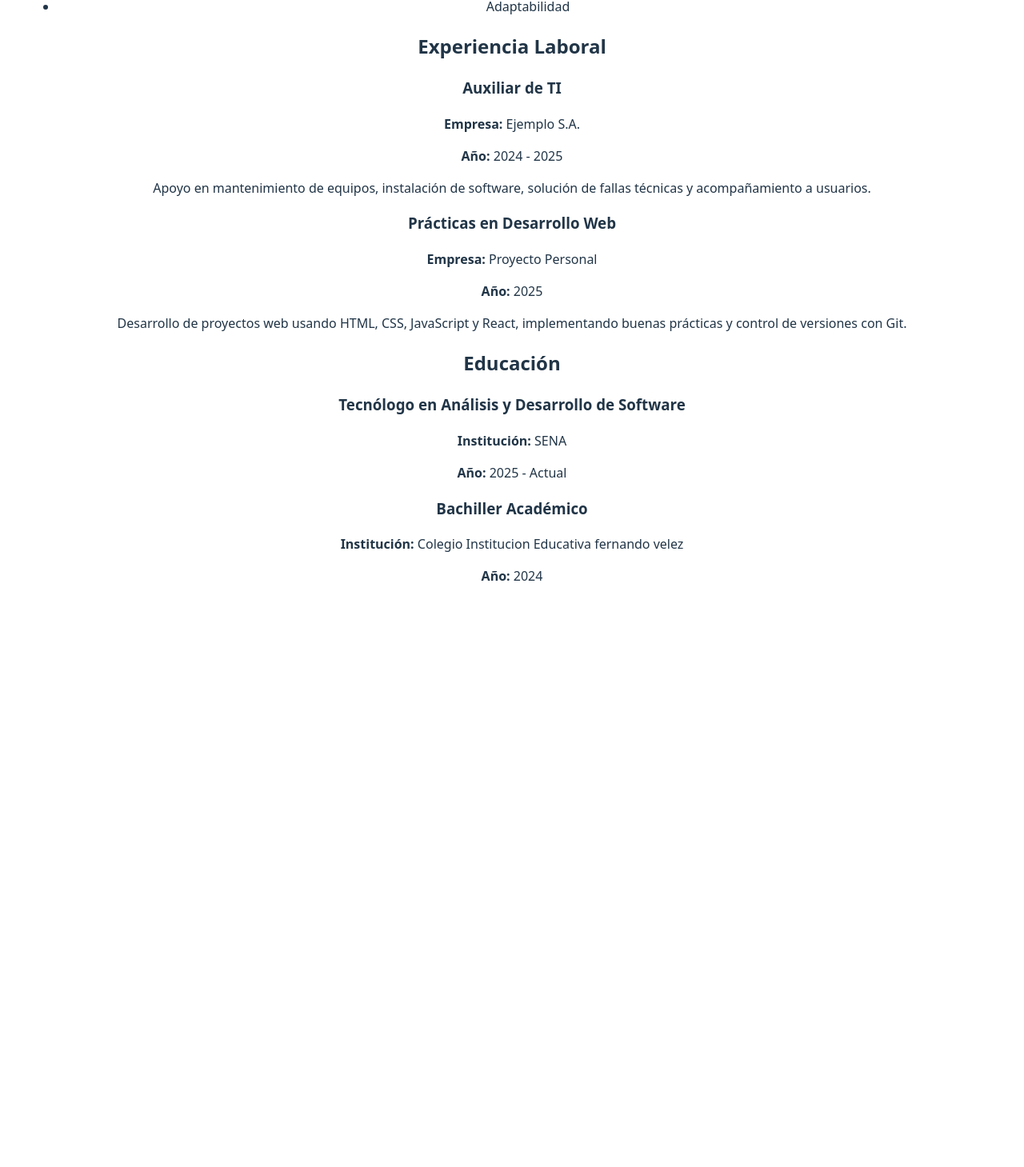
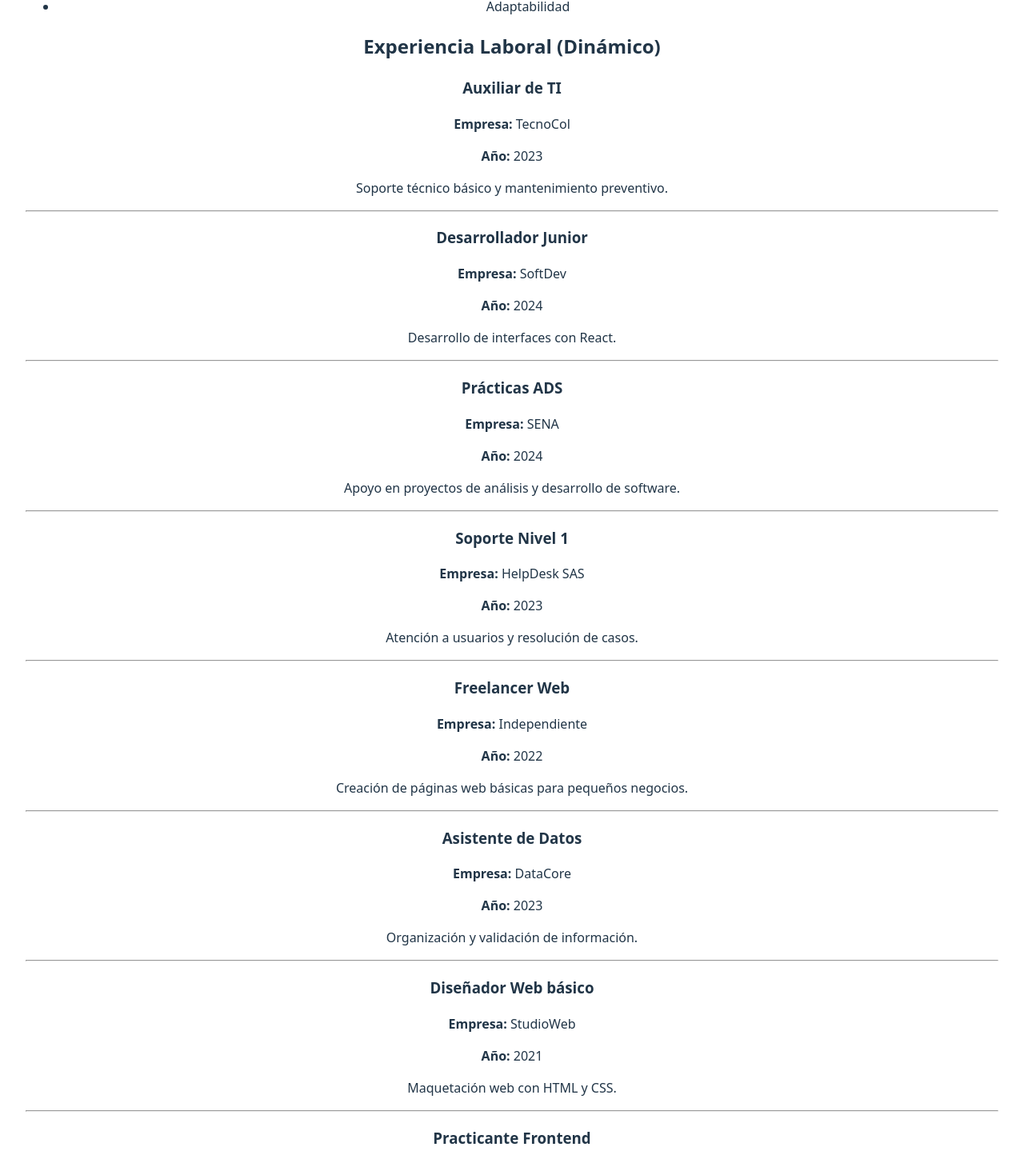
Before and after one commit to mi-proyecto-web/cv-react-nicolas-munoz, a React (Vite) app: page / in a window 1280 px wide. Shown: the part 550-2009 px from the top of the page at 80% size. Before the commit the page ends 1330 px from the top, so only its background shows below. Built offline with nearby package versions, Linux system fonts and the light colour scheme.

Commit message:
feat: componente Experiencia dinamico con 10 cargos definidos

```diff
--- a/src/components/Experiencia.jsx
+++ b/src/components/Experiencia.jsx
@@ -1,35 +1,84 @@
 function Experiencia() {
+  const experiencias = [
+    {
+      cargo: "Auxiliar de TI",
+      empresa: "TecnoCol",
+      año: "2023",
+      funciones: "Soporte técnico básico y mantenimiento preventivo.",
+    },
+    {
+      cargo: "Desarrollador Junior",
+      empresa: "SoftDev",
+      año: "2024",
+      funciones: "Desarrollo de interfaces con React.",
+    },
+    {
+      cargo: "Prácticas ADS",
+      empresa: "SENA",
+      año: "2024",
+      funciones: "Apoyo en proyectos de análisis y desarrollo de software.",
+    },
+    {
+      cargo: "Soporte Nivel 1",
+      empresa: "HelpDesk SAS",
+      año: "2023",
+      funciones: "Atención a usuarios y resolución de casos.",
+    },
+    {
+      cargo: "Freelancer Web",
+      empresa: "Independiente",
+      año: "2022",
+      funciones: "Creación de páginas web básicas para pequeños negocios.",
+    },
+    {
+      cargo: "Asistente de Datos",
+      empresa: "DataCore",
+      año: "2023",
+      funciones: "Organización y validación de información.",
+    },
+    {
+      cargo: "Diseñador Web básico",
+      empresa: "StudioWeb",
+      año: "2021",
+      funciones: "Maquetación web con HTML y CSS.",
+    },
+    {
+      cargo: "Practicante Frontend",
+      empresa: "DigitalPro",
+      año: "2022",
+      funciones: "Componentes en React y consumo de APIs.",
+    },
+    {
+      cargo: "Auxiliar Administrativo",
+      empresa: "OfiSystem",
+      año: "2020",
+      funciones: "Gestión de documentos e informes básicos.",
+    },
+    {
+      cargo: "Editor de contenido",
+      empresa: "MediaSoft",
+      año: "2023",
+      funciones: "Gestión de contenido digital y soporte web.",
+    },
+  ];
+
   return (
     <section>
-      <h2>Experiencia Laboral</h2>
+      <h2>Experiencia Laboral (Dinámico)</h2>
 
-      <div>
-        <h3>Auxiliar de TI</h3>
-        <p>
-          <strong>Empresa:</strong> Ejemplo S.A.
-        </p>
-        <p>
-          <strong>Año:</strong> 2024 - 2025
-        </p>
-        <p>
-          Apoyo en mantenimiento de equipos, instalación de software, solución
-          de fallas técnicas y acompañamiento a usuarios.
-        </p>
-      </div>
-
-      <div>
-        <h3>Prácticas en Desarrollo Web</h3>
-        <p>
-          <strong>Empresa:</strong> Proyecto Personal
-        </p>
-        <p>
-          <strong>Año:</strong> 2025
-        </p>
-        <p>
-          Desarrollo de proyectos web usando HTML, CSS, JavaScript y React,
-          implementando buenas prácticas y control de versiones con Git.
-        </p>
-      </div>
+      {experiencias.map((exp, index) => (
+        <div key={index}>
+          <h3>{exp.cargo}</h3>
+          <p>
+            <strong>Empresa:</strong> {exp.empresa}
+          </p>
+          <p>
+            <strong>Año:</strong> {exp.año}
+          </p>
+          <p>{exp.funciones}</p>
+          <hr />
+        </div>
+      ))}
     </section>
   );
 }
```
